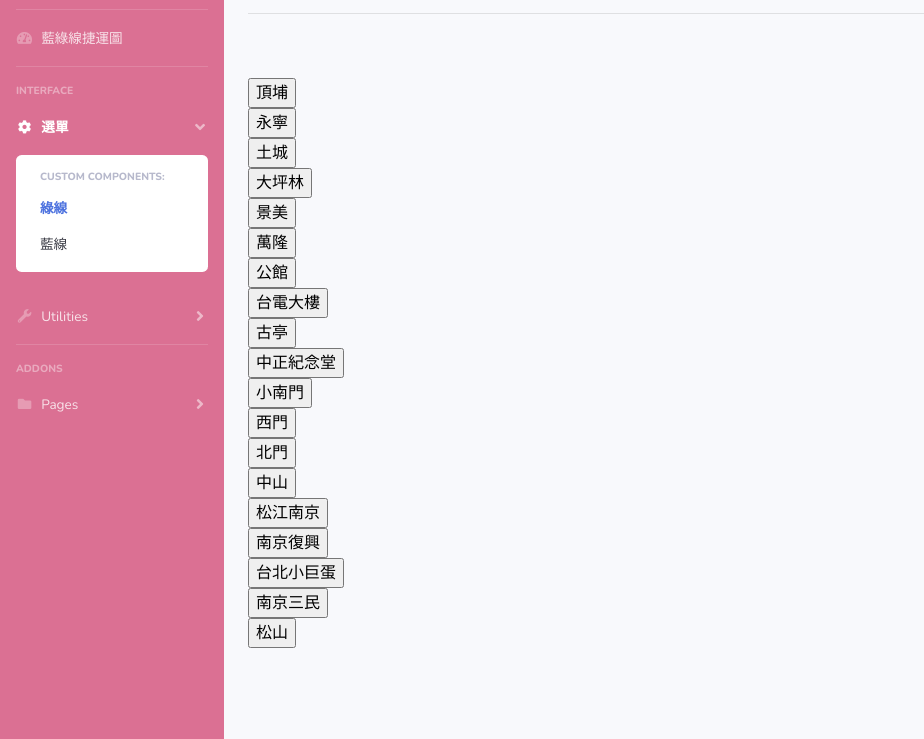
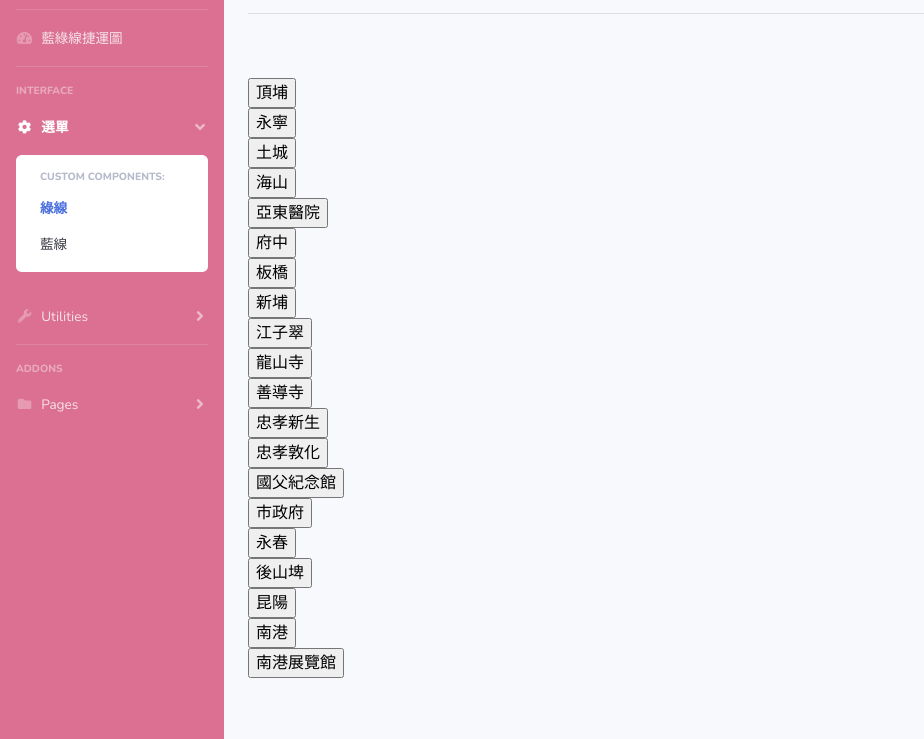
Before and after one commit to nicole910307/you, a website with bundled scripts: page cards.html in a window 1280 px wide. Shown: the part 61-800 px from the top of the page, without its empty margins (0-924 px from the left). Built offline with nearby package versions, Linux system fonts and the light colour scheme.

Commit message:
Update cards.html

```diff
--- a/cards.html
+++ b/cards.html
@@ -147,37 +147,39 @@
                <br>
                <input type="button" value="土城" onclick="location.href='login.html'">
                <br>
-               <input type="button" value="大坪林" onclick="location.href='login.html'">
+               <input type="button" value="海山" onclick="location.href='login.html'">
                <br>
-               <input type="button" value="景美" onclick="location.href='login.html'">
+               <input type="button" value="亞東醫院" onclick="location.href='login.html'">
                <br>
-               <input type="button" value="萬隆" onclick="location.href='login.html'">
+               <input type="button" value="府中" onclick="location.href='login.html'">
                <br>
-               <input type="button" value="公館" onclick="location.href='login.html'">
+               <input type="button" value="板橋" onclick="location.href='login.html'">
                <br>
-               <input type="button" value="台電大樓" onclick="location.href='login.html'">
+               <input type="button" value="新埔" onclick="location.href='login.html'">
                <br>
-               <input type="button" value="古亭" onclick="location.href='login.html'">
+               <input type="button" value="江子翠" onclick="location.href='login.html'">
                <br>
-               <input type="button" value="中正紀念堂" onclick="location.href='login.html'">
+               <input type="button" value="龍山寺" onclick="location.href='login.html'">
                <br>
-               <input type="button" value="小南門" onclick="location.href='login.html'">
+               <input type="button" value="善導寺" onclick="location.href='login.html'">
                <br>
-               <input type="button" value="西門" onclick="location.href='login.html'">
+               <input type="button" value="忠孝新生" onclick="location.href='login.html'">
                <br>
-               <input type="button" value="北門" onclick="location.href='login.html'">
+               <input type="button" value="忠孝敦化" onclick="location.href='login.html'">
                <br>
-               <input type="button" value="中山" onclick="location.href='login.html'">
+               <input type="button" value="國父紀念館" onclick="location.href='login.html'">
                <br>
-               <input type="button" value="松江南京" onclick="location.href='login.html'">
+               <input type="button" value="市政府" onclick="location.href='login.html'">
                <br>
-               <input type="button" value="南京復興" onclick="location.href='login.html'">
+               <input type="button" value="永春" onclick="location.href='login.html'">
                <br>
-               <input type="button" value="台北小巨蛋" onclick="location.href='login.html'">
+               <input type="button" value="後山埤" onclick="location.href='login.html'">
                <br>
-               <input type="button" value="南京三民" onclick="location.href='login.html'">
+               <input type="button" value="昆陽" onclick="location.href='login.html'">
                <br>
-               <input type="button" value="松山" onclick="location.href='login.html'">
+               <input type="button" value="南港" onclick="location.href='login.html'">
+               <br>
+               <input type="button" value="南港展覽館" onclick="location.href='login.html'">
 
 
 
```
